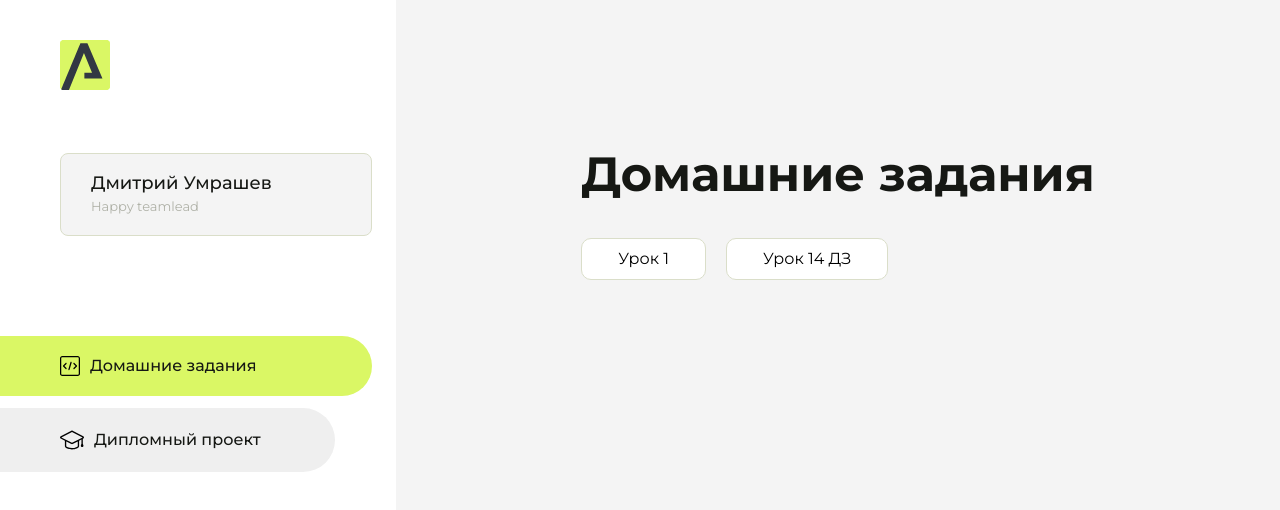
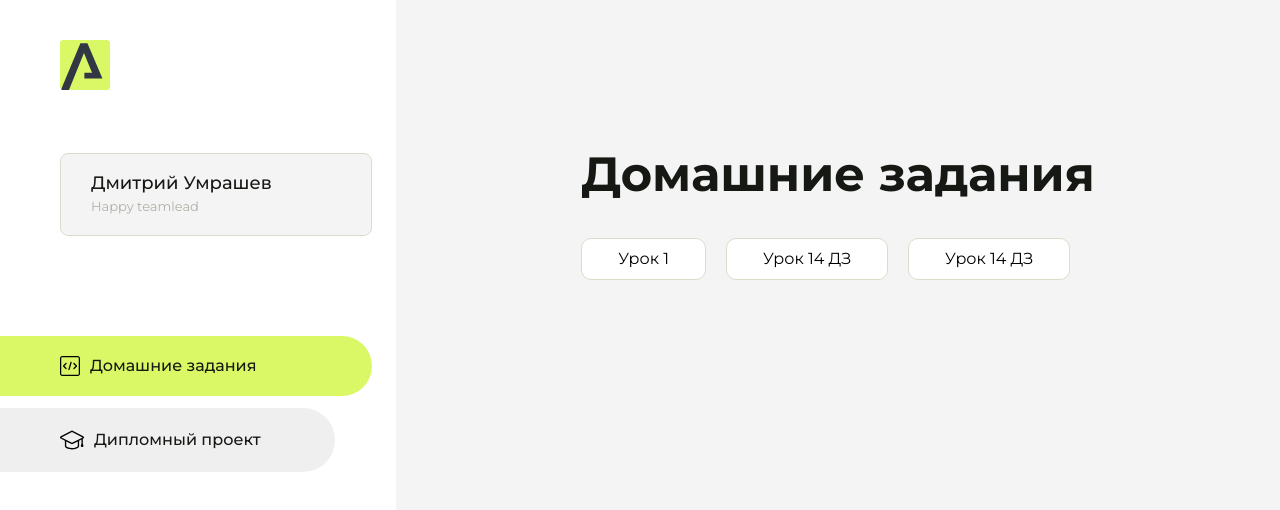
Before and after one commit to projectsUmr/homework, a plain HTML site: page index.html in a window 1280 px wide. Drawn offline with Linux system fonts and the light colour scheme.

Commit message:
Update index.html

```diff
--- a/index.html
+++ b/index.html
@@ -98,6 +98,9 @@
                     <li class="content__list-item">
                         <a href="Module2 HTML and CSS/Lesson14 HomeWork/index.html">Урок 14 ДЗ</a>
                     </li>
+                    <li class="content__list-item">
+                        <a href="Module2 HTML and CSS/Lesson34 Практика по таблицам/index.html">Урок 14 ДЗ</a>
+                    </li>
                 </ul>
             </div>
             <div class="content__block hidden" id="diplomBlock">
```
